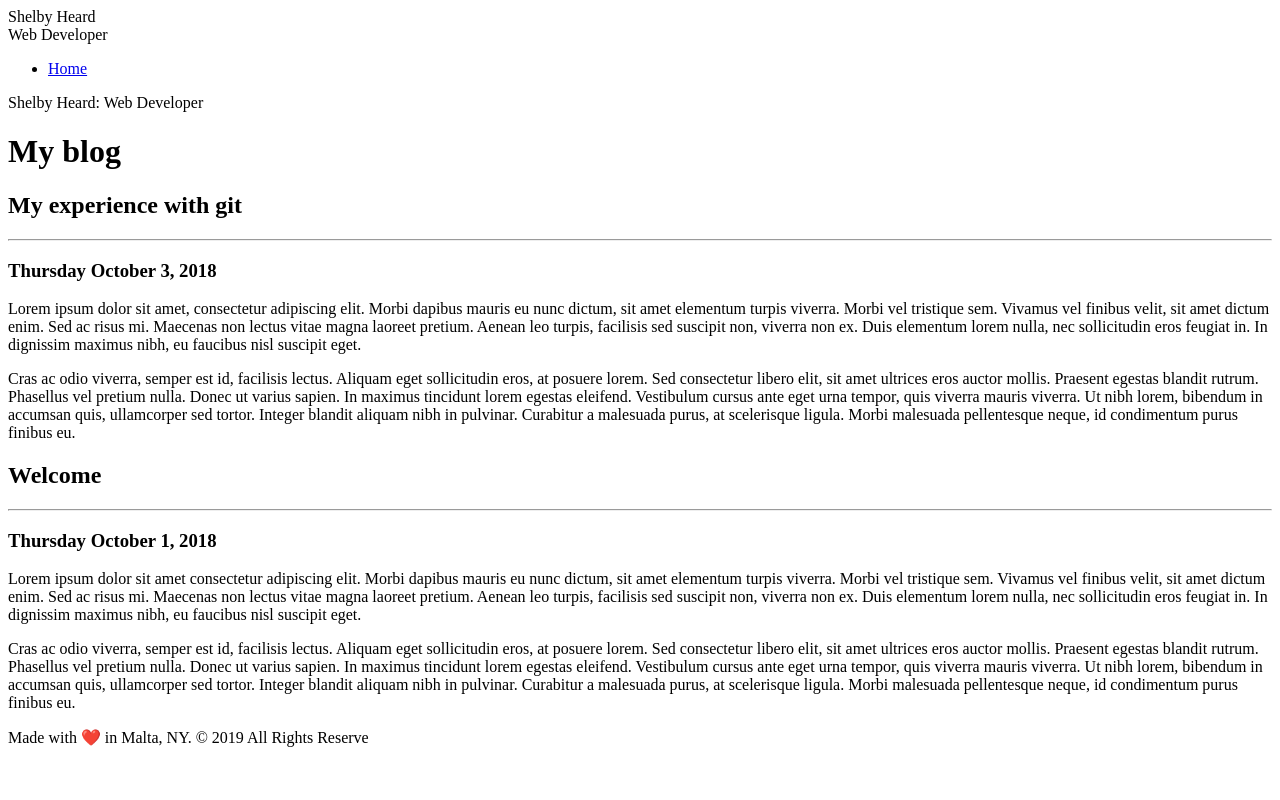
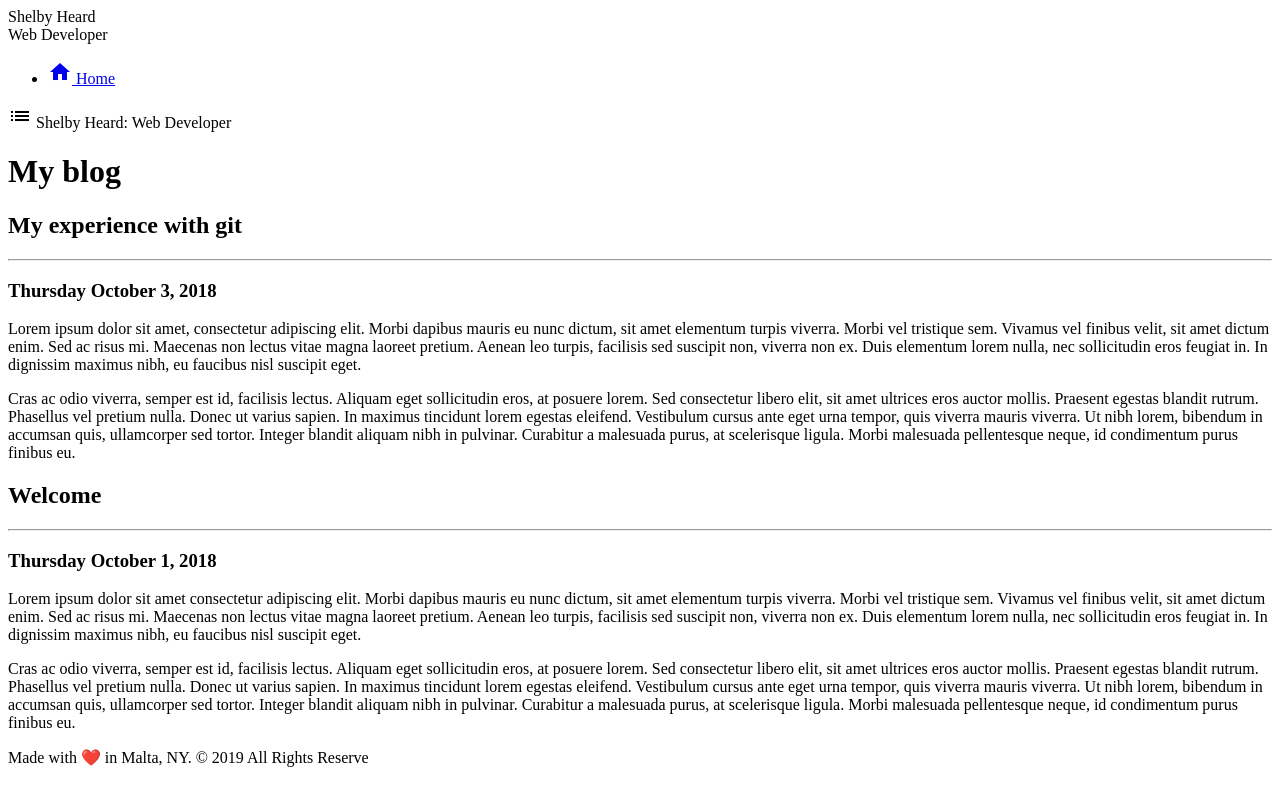
Before and after one commit to sheard93/personal-blog, a plain HTML site: page index.html in a window 1280 px wide. Drawn offline with Linux system fonts and the light colour scheme.

Commit message:
Add Google Material Icons

```diff
--- a/index.html
+++ b/index.html
@@ -5,6 +5,7 @@
   <meta name="viewport" content="width=device=width, initial-scle=1.0">
   <meta http-equiv="X-UA-Compatible" content="ie=edge">
   <title>Shelby Heard - Web Developer</title>
+  <link href="http://fonts.googleapis.com/icon?family=Material+Icons" rel="stylesheet">
 </head>
 
 <body>
@@ -15,13 +16,21 @@
           <div class="site-header">Shelby Heard</div>
           <div class="site-subheader">Web Developer</div>
           <ul class="site-navigation">
-            <li><a href="index.html">Home</a></li>
+            <li>
+              <a href="index.html">
+                <i class="material-icons">home</i>
+                  Home
+              </a>
+            </li>
           </ul>
         </div>
       </nav>
       <main>
         <div class="menu">
           <div class="menu-icon" id="sidebarCollapse">
+            <i class="material-icons">
+              list
+            </i>
             <span class="mobile-header">Shelby Heard: Web Developer</span>
           </div>
         </div>
```
